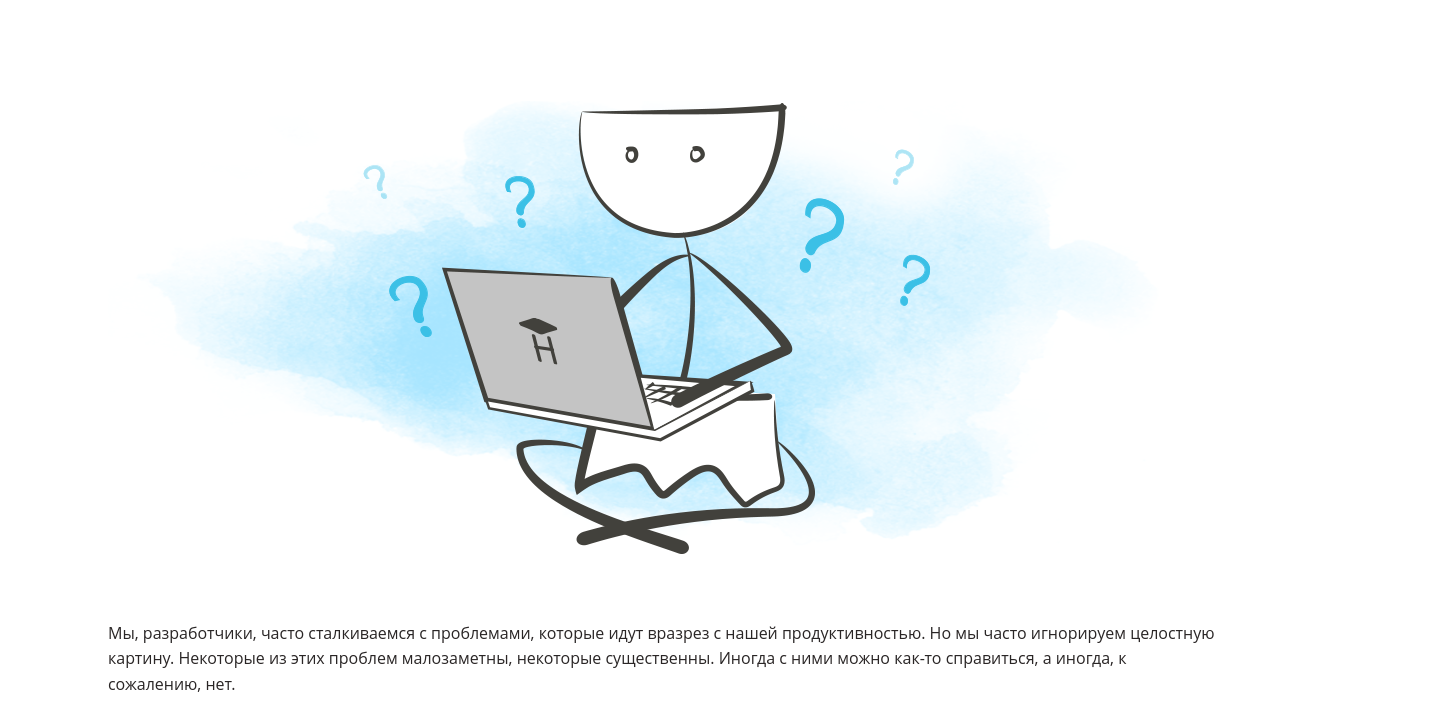
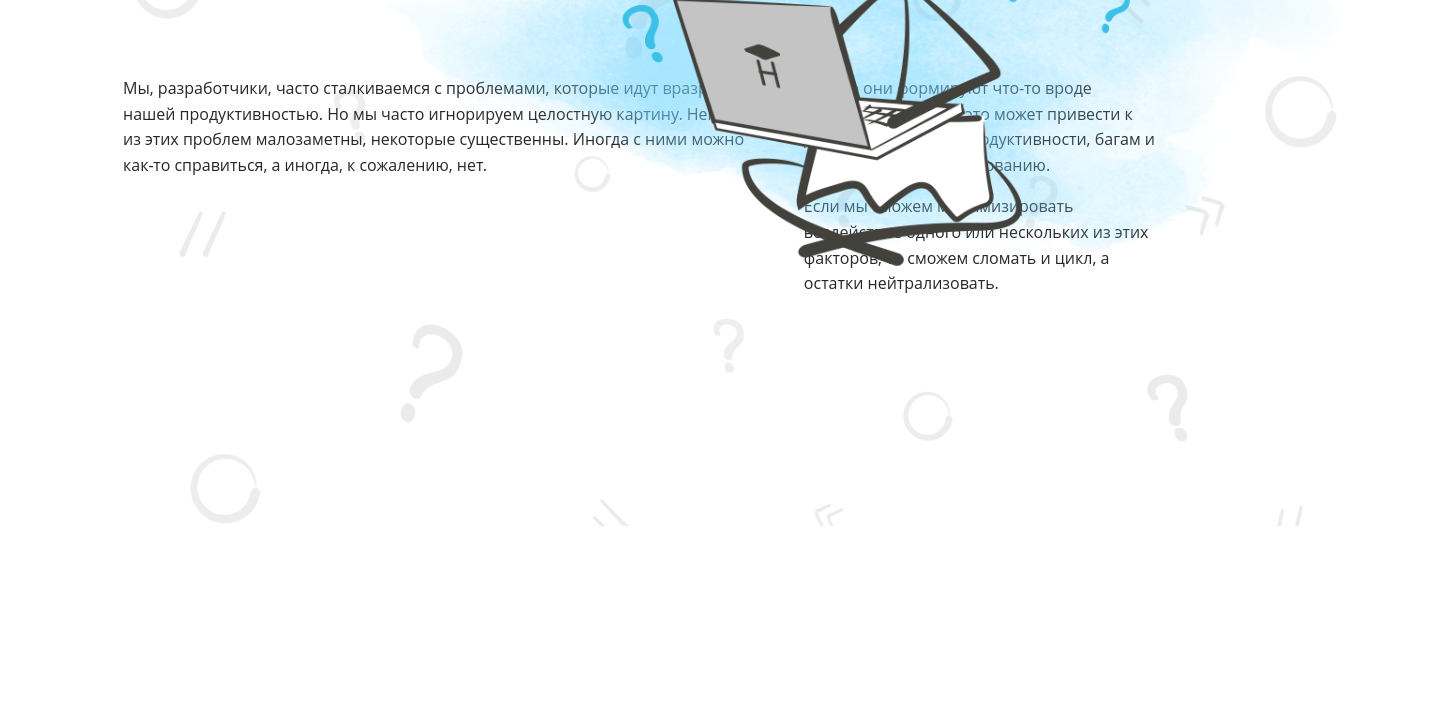
Before and after one commit to bogdan-ho/layout-designer-project-lvl1, a website: page src/index.html in a window 1280 px wide. Shown: the part 382-1092 px from the top of the page, 1442 px wide, since content can reach past the window. After the commit the page ends 908 px from the top, so only its background shows below. Drawn offline with Linux system fonts and the light colour scheme; a web font is replaced by a local one.

Commit message:
Add style.css

```diff
--- a/src/styles/style.css
+++ b/src/styles/style.css
@@ -17,12 +17,16 @@
 }
 
 body {
+  box-sizing: border-box;
   font-size: 16px;
   font-family: 'Open Sans', sans-serif;
   font-weight: normal;
 
   line-height: 1.6em;
   color: #2A2626;
+
+  display: flex;
+  justify-content: center;
 }
 
 h1 {
@@ -41,10 +45,43 @@ h1,
 h2,
 h3 {
   line-height: 1.2em;
+  font-family: 'Neucha', cursive;
 }
 
 section {
-  width: 1110px;
-
   margin: 100px 100px;
 }
+
+.container {
+  max-width: 1110px;
+  position: relative;
+}
+
+section::before {
+  background-repeat: no-repeat;
+  background-size: cover;
+  opacity: 10%;
+  background-image: url(../images/background.png);
+  width: 100%;
+  height: 100%;
+  position: absolute;
+  content: '';
+}
+
+.main-image {
+  position: absolute;
+  height: 525px;
+  top: 55px;
+  right: -270px;
+}
+
+.text-container {
+  display: flex;
+  flex-direction: row;
+  flex-wrap: nowrap;
+}
+
+.text-item {
+  margin: 15px;
+  flex-grow: 1;
+}
```
